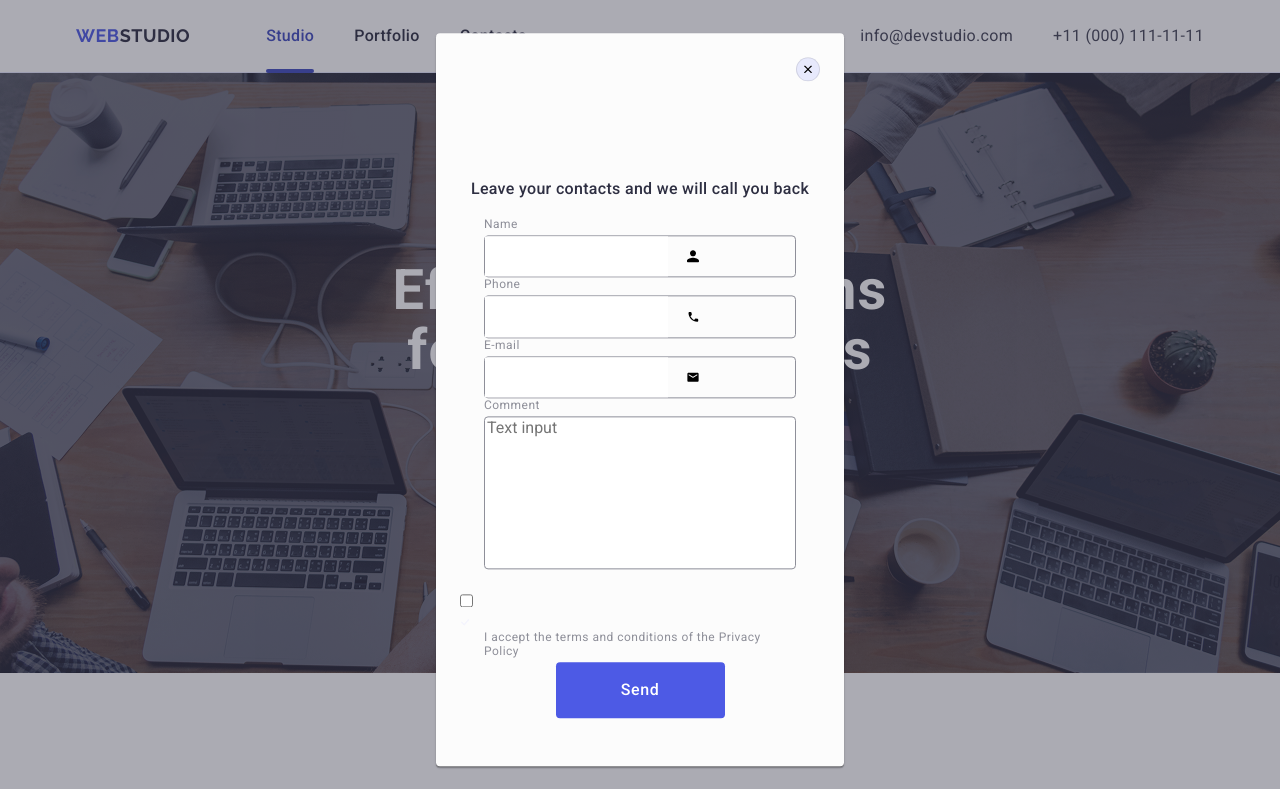
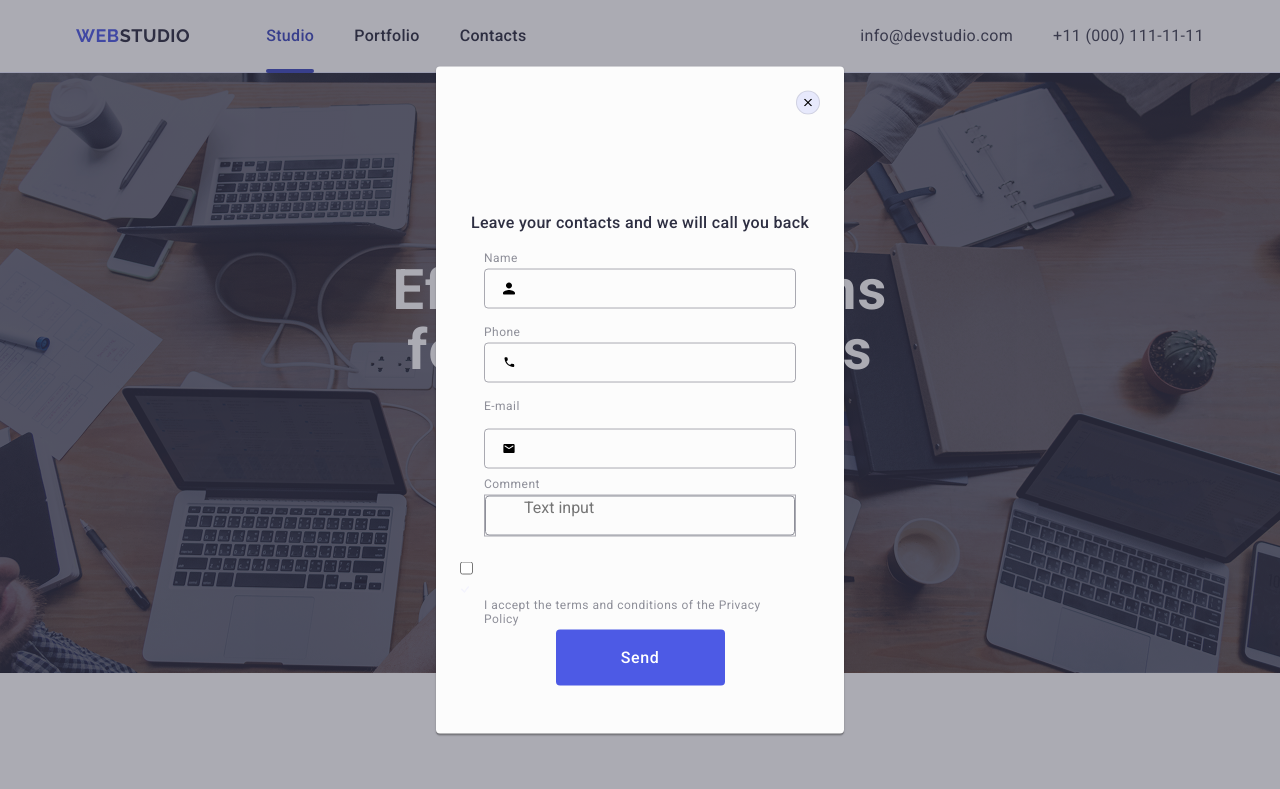
Before and after one commit to M900425/prjct, a plain HTML site: page index.html in a window 1280 px wide. Shown: the top 789 px of the page. Drawn offline with nearby package versions, Linux system fonts and the light colour scheme.

Commit message:
first commit

```diff
--- a/css/styles.css
+++ b/css/styles.css
@@ -661,8 +661,6 @@ padding: 32px 16px;
 }
 
 .modal form .input-svg {
-    border: 1px solid #8E8F99;
-    border-radius: 4px;
     max-width: 360px;
     margin-top: 4px;
     display: flex;
@@ -670,19 +668,40 @@ padding: 32px 16px;
     position: relative;
 }
 
-.modal form .input-svg input {
-    border: none;
-    outline: none;
-    padding: 11px 0;
+.modal form .input-svg svg {
+    margin-right: 4px;
+    border-radius: 4px;
+    position: absolute;
+    left: 16px;
+    top: 50%;
+    transform: translateY(-50%);
+    transition: fill 250ms cubic-bezier(0.4, 0, 0.2, 1);
 }
 
-.modal form .input-svg svg {
-    margin-left: 16px;
-    margin-right: 4px;
+
+
+.modal form .input-svg .modal-input:focus + svg {
+    fill: #4D5AE5;
+}
+
+.modal-input {
+    width: 100%;
+    height: 40px;
+    border: 1px solid rgba(46, 47, 66, 0.4);
+    border-radius: 4px;
+    background-color: transparent;
+    padding-left: 38px;
+    outline: transparent;
+    transition: border-color 250ms cubic-bezier(0.4, 0, 0.2, 1);
+}
+
+.modal-input:focus {
+    border-color: #4D5AE5;
 }
 
 .text-input {
-    max-width: 360px;
+    width: 100%;
+    border: 1px solid rgba(46, 47, 66, 0.4);
     margin-top: 4px;
     display: flex;
     align-items: center;
--- a/index.html
+++ b/index.html
@@ -401,25 +401,29 @@
                     <div class="modal-labels">
                         <label class="modal-label" for="user-name">Name</label>
                         <div class="input-svg">
-                            <input class="modal-input" id="user-name" type="text" name="modal-input" />
-                            <svg class="icon" width="18" height="18" viewbox="0 0 32 32">
+                            <input class="modal-input" id="user-name" type="text" name="user-name" />
+                            <svg class="icon" width="18" height="24" viewbox="0 0 32 32">
                                 <use href="./images/icons.svg#icon-person-black-18dp-1"></use>
                             </svg>
                         </div>
+                    </div>
+                    <div class="modal-labels">
                         <label class="modal-label" for="tel">Phone</label>
                         <div class="input-svg">
                             <input class="modal-input" id="tel" type="tel" name="modal-input" />
-                            <svg class="icon" width="18" height="18" viewbox="0 0 32 32">
+                            <svg class="icon" width="18" height="24" viewbox="0 0 32 32">
                                 <use href="./images/icons.svg#icon-phone-black-18dp-1"></use>
                             </svg>
                         </div>
+                    </div>
                         <label class="modal-label" for="email">E-mail</label>
                         <div class="input-svg">
                             <input class="modal-input" id="email" type="email" name="modal-input" />
-                            <svg class="icon" width="18" height="18" viewbox="0 0 32 32">
+                            <svg class="icon" width="18" height="24" viewbox="0 0 32 32">
                                 <use href="./images/icons.svg#icon-email-black-18dp-1"></use>
                             </svg>
                         </div>
+                    <div class="modal-labels">
                         <label class="modal-label" for="text">Comment</label>
                         <div class="text-input">
                             <textarea class="modal-input" id="text" rows="8" cols="50" placeholder="Text input"></textarea>
```
Also changed, not shown: images/icons.svg.
